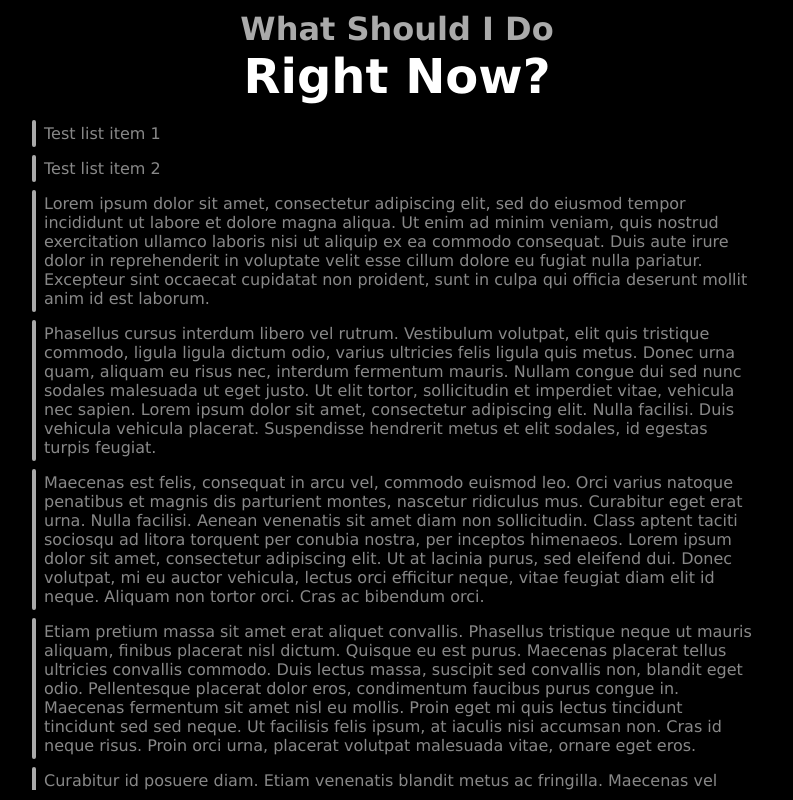
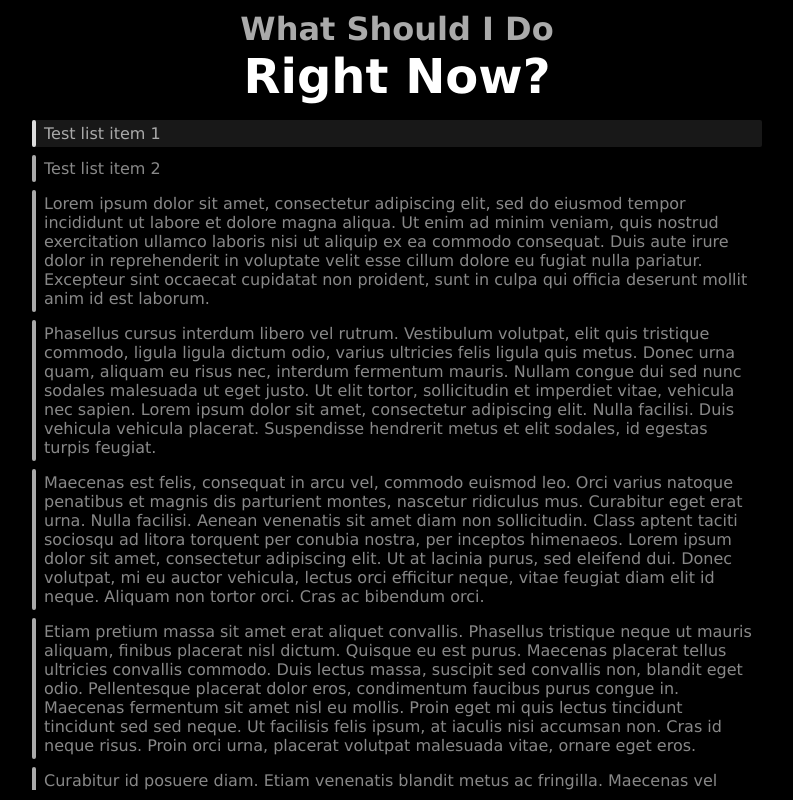
Before and after one commit to rnxden/rightnow-web, a React (Vite) app: page / in a window 1280 px wide. In both pictures the pointer is over the element "Test list item 1". Shown: the whole page, without its empty margins (243-1036 px from the left). Built offline with nearby package versions, Linux system fonts and the light colour scheme.

Commit message:
feat: highlight list item on hover

```diff
--- a/src/App.css
+++ b/src/App.css
@@ -53,5 +53,15 @@
   width: 0.25rem;
   height: 100%;
   background: #aaa;
-  border-radius: 1rem;
+  border-radius: 0.125rem;
 }
+
+.list-item:hover {
+  border-radius: 0.125rem;
+  background: #ffffff18;
+  color: #aaa;
+}
+
+.list-item:hover::before {
+  background: #ddd;
+}
```
